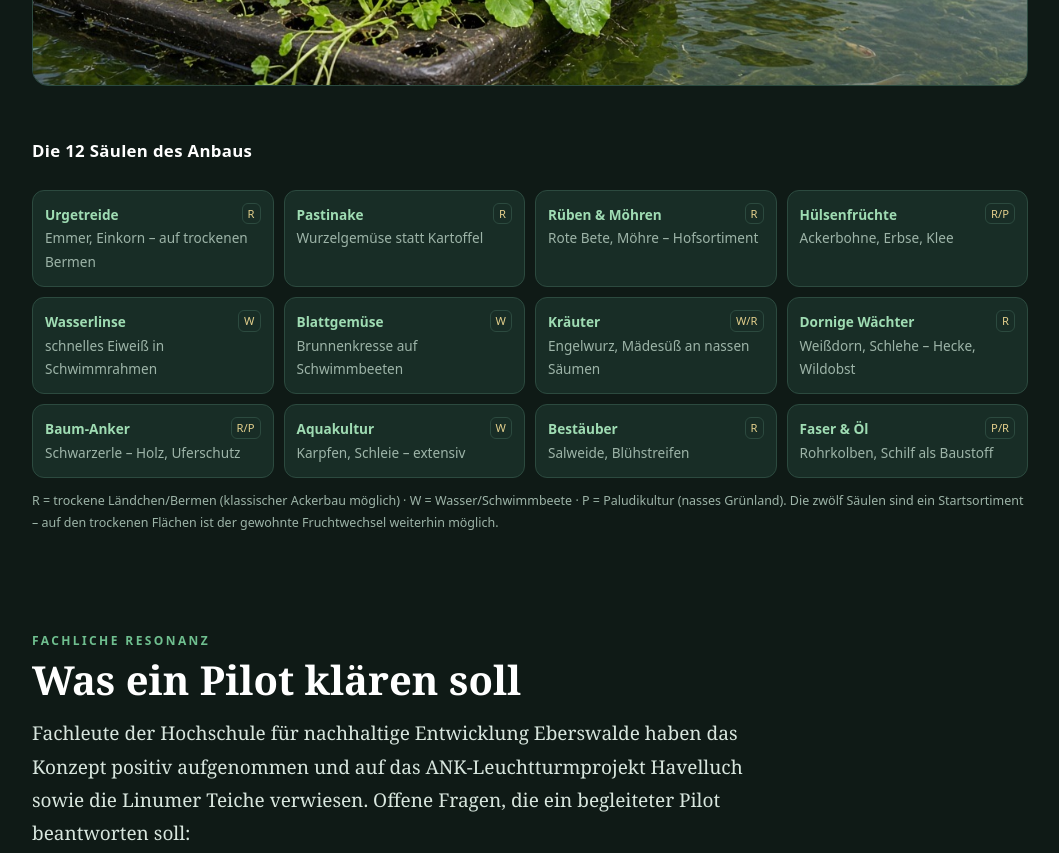
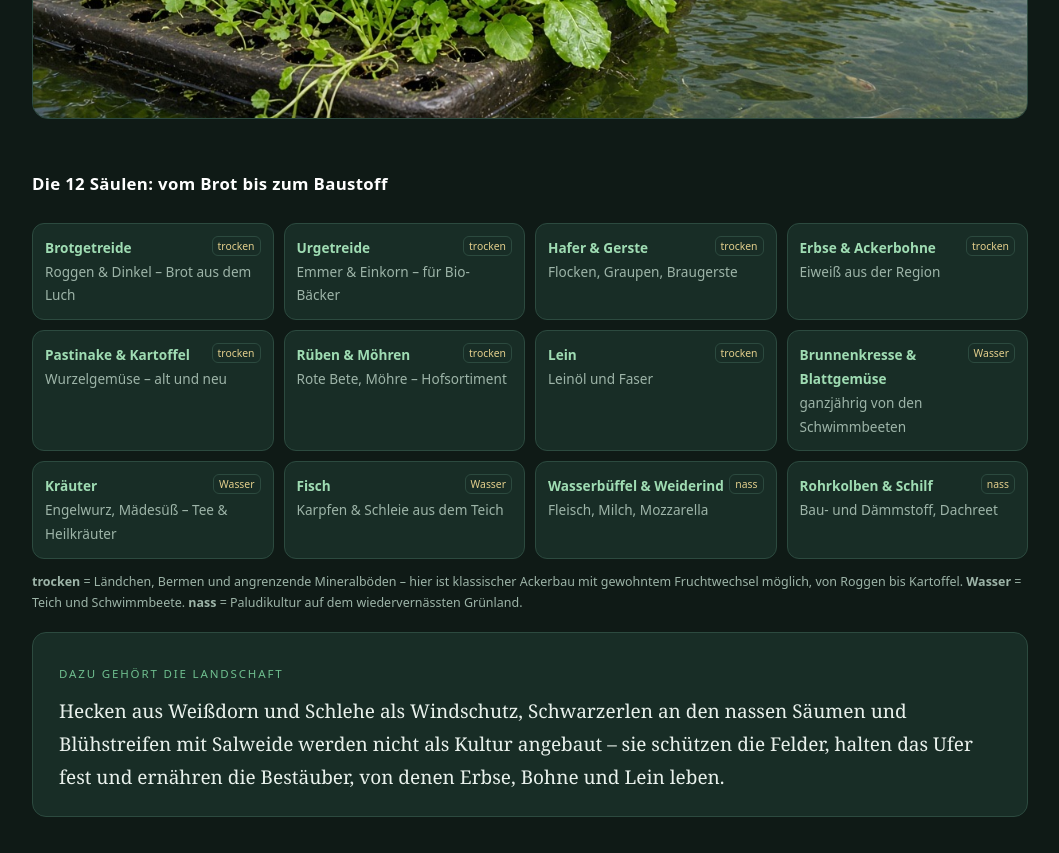
Before and after one commit to inv3nt0r-web/ar-aws, a plain HTML site: page index.html in a window 1280 px wide. Shown: the part 7100-7953 px from the top of the page, without its empty margins (110-1169 px from the left). Drawn offline with Linux system fonts and the light colour scheme.

Commit message:
12 Säulen: Brotgetreide, Erbse, Lein, Wasserbüffel; Landschaftselemente separat; Partner gesucht
Co-Authored-By: Claude Opus 5.5 <noreply@anthropic.com>

```diff
--- a/index.html
+++ b/index.html
@@ -128,7 +128,7 @@
     .swaps .to{font-family:system-ui,sans-serif;color:var(--leaf);font-weight:700}
     .swaps small{display:block;color:var(--muted);font-family:system-ui,sans-serif;font-size:.8rem;margin-top:6px;line-height:1.45}
     .sub3{font-family:system-ui,sans-serif;font-size:1.05rem;color:#fff;margin:34px 0 0;letter-spacing:.02em}
-    .pillars div i{float:right;font-style:normal;font-size:.7rem;color:var(--reed2);border:1px solid var(--line);border-radius:6px;padding:0 5px}
+    .pillars div i{float:right;font-style:normal;font-size:.65rem;color:var(--reed2);border:1px solid var(--line);border-radius:6px;padding:0 5px}
     .ba{position:relative;margin-top:16px;border-radius:18px;overflow:hidden;border:1px solid var(--line);aspect-ratio:2.95/1;--p:50%}
     .ba img{position:absolute;inset:0;width:100%;height:100%;object-fit:cover}
     .ba-top{position:absolute;inset:0;clip-path:inset(0 calc(100% - var(--p)) 0 0)}
@@ -321,7 +321,7 @@
 <section class="block" style="padding-top:20px">
   <div class="wrap">
     <h2><small>Anbau · Back to the Roots</small>Alles, was der Acker kann – und mehr.</h2>
-    <p class="intro">AR-AWS heißt nicht: nur noch Schilf und Kräuter. Auf den <strong>trockenen Ländchen, Bermen und angrenzenden Mineralböden</strong> wächst weiterhin alles, was heute auf dem Acker steht – Getreide, Kartoffeln, Rüben, Hülsenfrüchte, Gemüse. Neu dazu kommen die <strong>nassen Zonen</strong> mit eigenen Kulturen: Schwimmbeete, Fischteich, Paludikultur. Und es ist die Chance für ein Umdenken – zurück zu robusten, regionalen Sorten, die hier jahrhundertelang zu Hause waren:</p>
+    <p class="intro">AR-AWS heißt nicht: nur noch Schilf und Kräuter. Auf den <strong>trockenen Ländchen, Bermen und angrenzenden Mineralböden</strong> wächst weiterhin alles, was heute auf dem Acker steht – <strong>Brotgetreide wie Roggen und Dinkel</strong>, Hafer, Gerste, Kartoffeln, Rüben, Erbsen, Gemüse. Neu dazu kommen die <strong>nassen Zonen</strong> mit eigenen Kulturen: Schwimmbeete, Fischteich, Paludikultur. Und es ist die Chance für ein Umdenken – zurück zu robusten, regionalen Sorten, die hier jahrhundertelang zu Hause waren:</p>
 
     <img class="photo-band" src="img/ernte.jpg" alt="Pastinaken, Emmer, Ackerbohnen, Brunnenkresse und Karpfen auf einem Holztisch" loading="lazy">
     <div class="swaps">
@@ -334,22 +334,23 @@
     </div>
 
     <img class="photo-band" src="img/schwimmbeete_nah.jpg" alt="Schwimmbeete mit Brunnenkresse und Blattgemüse, darunter Fische im klaren Wasser" loading="lazy">
-    <h3 class="sub3">Die 12 Säulen des Anbaus</h3>
+    <h3 class="sub3">Die 12 Säulen: vom Brot bis zum Baustoff</h3>
     <div class="pillars">
-      <div><i>R</i><b>Urgetreide</b><span>Emmer, Einkorn – auf trockenen Bermen</span></div>
-      <div><i>R</i><b>Pastinake</b><span>Wurzelgemüse statt Kartoffel</span></div>
-      <div><i>R</i><b>Rüben &amp; Möhren</b><span>Rote Bete, Möhre – Hofsortiment</span></div>
-      <div><i>R/P</i><b>Hülsenfrüchte</b><span>Ackerbohne, Erbse, Klee</span></div>
-      <div><i>W</i><b>Wasserlinse</b><span>schnelles Eiweiß in Schwimmrahmen</span></div>
-      <div><i>W</i><b>Blattgemüse</b><span>Brunnenkresse auf Schwimmbeeten</span></div>
-      <div><i>W/R</i><b>Kräuter</b><span>Engelwurz, Mädesüß an nassen Säumen</span></div>
-      <div><i>R</i><b>Dornige Wächter</b><span>Weißdorn, Schlehe – Hecke, Wildobst</span></div>
-      <div><i>R/P</i><b>Baum-Anker</b><span>Schwarzerle – Holz, Uferschutz</span></div>
-      <div><i>W</i><b>Aquakultur</b><span>Karpfen, Schleie – extensiv</span></div>
-      <div><i>R</i><b>Bestäuber</b><span>Salweide, Blühstreifen</span></div>
-      <div><i>P/R</i><b>Faser &amp; Öl</b><span>Rohrkolben, Schilf als Baustoff</span></div>
+      <div><i>trocken</i><b>Brotgetreide</b><span>Roggen &amp; Dinkel – Brot aus dem Luch</span></div>
+      <div><i>trocken</i><b>Urgetreide</b><span>Emmer &amp; Einkorn – für Bio-Bäcker</span></div>
+      <div><i>trocken</i><b>Hafer &amp; Gerste</b><span>Flocken, Graupen, Braugerste</span></div>
+      <div><i>trocken</i><b>Erbse &amp; Ackerbohne</b><span>Eiweiß aus der Region</span></div>
+      <div><i>trocken</i><b>Pastinake &amp; Kartoffel</b><span>Wurzelgemüse – alt und neu</span></div>
+      <div><i>trocken</i><b>Rüben &amp; Möhren</b><span>Rote Bete, Möhre – Hofsortiment</span></div>
+      <div><i>trocken</i><b>Lein</b><span>Leinöl und Faser</span></div>
+      <div><i>Wasser</i><b>Brunnenkresse &amp; Blattgemüse</b><span>ganzjährig von den Schwimmbeeten</span></div>
+      <div><i>Wasser</i><b>Kräuter</b><span>Engelwurz, Mädesüß – Tee &amp; Heilkräuter</span></div>
+      <div><i>Wasser</i><b>Fisch</b><span>Karpfen &amp; Schleie aus dem Teich</span></div>
+      <div><i>nass</i><b>Wasserbüffel &amp; Weiderind</b><span>Fleisch, Milch, Mozzarella</span></div>
+      <div><i>nass</i><b>Rohrkolben &amp; Schilf</b><span>Bau- und Dämmstoff, Dachreet</span></div>
     </div>
-    <p class="note" style="margin-top:12px">R = trockene Ländchen/Bermen (klassischer Ackerbau möglich) · W = Wasser/Schwimmbeete · P = Paludikultur (nasses Grünland). Die zwölf Säulen sind ein Startsortiment – auf den trockenen Flächen ist der gewohnte Fruchtwechsel weiterhin möglich.</p>
+    <p class="note" style="margin-top:12px"><b>trocken</b> = Ländchen, Bermen und angrenzende Mineralböden – hier ist klassischer Ackerbau mit gewohntem Fruchtwechsel möglich, von Roggen bis Kartoffel. <b>Wasser</b> = Teich und Schwimmbeete. <b>nass</b> = Paludikultur auf dem wiedervernässten Grünland.</p>
+    <div class="box" style="margin-top:18px"><span class="label">Dazu gehört die Landschaft</span><p style="margin:6px 0 0">Hecken aus Weißdorn und Schlehe als Windschutz, Schwarzerlen an den nassen Säumen und Blühstreifen mit Salweide werden nicht als Kultur angebaut – sie schützen die Felder, halten das Ufer fest und ernähren die Bestäuber, von denen Erbse, Bohne und Lein leben.</p></div>
   </div>
 </section>
 
@@ -372,6 +373,17 @@
     <h2><small>Haltung</small>Frei nutzbar. Für alle.</h2>
     <p class="quote">„Ich habe sechs Jahre im Havelland gelebt, fünf davon auf einem alten Großbauernhof, und ein Jahr in einer LPG gearbeitet. Die Probleme mit den trockengelegten Moorböden habe ich aus nächster Nähe erlebt.“</p>
     <p class="intro">Das Konzept steht unter <strong>CC BY 4.0</strong>: Landwirte, Gemeinden, Wasser- und Bodenverbände, Forschung und Naturschutz dürfen es frei verwenden, verändern und umsetzen. Wer eine Fläche, eine Idee, Kritik oder Interesse an einem Pilotprojekt hat – ich freue mich über jede Nachricht, gern auch zu einem Treffen vor Ort im Luch.</p>
+    <div class="box" style="border-color:var(--moss)">
+      <span class="label">Partner für den Pilotkern gesucht</span>
+      <p style="margin:6px 0 10px">Für die ersten 10 Hektar suche ich Mitstreiter – Menschen und Organisationen, die nicht nur zuhören, sondern mit anpacken wollen:</p>
+      <ul style="margin-bottom:6px">
+        <li><b>Flächeneigentümer &amp; Landwirte</b> im Havelland, die eine Fläche für den Pilot einbringen oder pachten lassen</li>
+        <li><b>Investoren, Stiftungen &amp; Unternehmen</b>, die den Eigenanteil mitfinanzieren – mit Beteiligung am Ertrag, denn das Modell ist auf Gewinn ausgelegt</li>
+        <li><b>Wasserbau, Planung &amp; Forschung</b>, die Genehmigung, Bau und Monitoring professionell begleiten</li>
+        <li><b>Gastronomie, Hofläden &amp; Abo-Kisten</b> in Berlin, die Fisch, Brunnenkresse und Luch-Brot abnehmen</li>
+      </ul>
+      <p style="margin:0">Ich bringe das Konzept, die Ortskenntnis und die Energie mit. Lass uns sprechen – gern vor Ort im Luch.</p>
+    </div>
     <p>
       <a class="cta" href="https://doi.org/10.5281/zenodo.23521417" target="_blank" rel="noopener">📄 Dossier lesen (32 S., PDF)</a>
       <a class="cta alt" href="mailto:seyffarthd@icloud.com?subject=AR-AWS%20Havell%C3%A4ndisches%20Luch">✉️ Kontakt aufnehmen</a>
```
